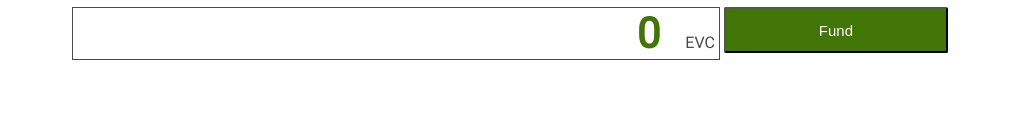
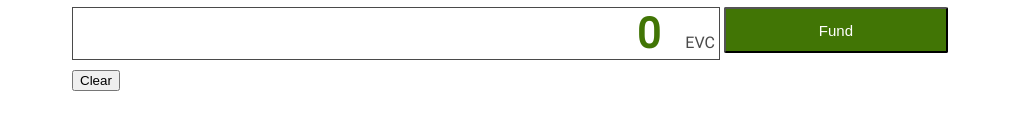
Before and after one commit to EvokeNet/blockchain, a React app: page / in a window 1280 px wide. Shown: the part 388-518 px from the top of the page, without its empty margins (130-1149 px from the left). Built offline with nearby package versions, Linux system fonts and the light colour scheme.

Commit message:
Adds functionality for clearing the donation text

```diff
--- a/src/components/MakeCampaignDonation.js
+++ b/src/components/MakeCampaignDonation.js
@@ -6,14 +6,18 @@ import Campaign from './Campaign.js';
 import Formatter from "../util/Formatter";
 
 class MakeCampaignDonation extends Component {
+
+  static defaultDonation = '0'
+
   constructor(props) {
     super(props);
 
     this.state = {
-      donationToDisplay: 0
+      donationToDisplay: MakeCampaignDonation.defaultDonation
     }
 
     this.handleDonation = this.handleDonation.bind(this);
+    this.clearDonation = this.clearDonation.bind(this);
   }
 
   handleDonation(event) {
@@ -21,6 +25,12 @@ class MakeCampaignDonation extends Component {
 
     this.setState({
       donationToDisplay: text
+    });
+  }
+
+  clearDonation(event) {
+    this.setState({
+      donationToDisplay: MakeCampaignDonation.defaultDonation
     });
   }
 
@@ -46,6 +56,11 @@ class MakeCampaignDonation extends Component {
             </div>
             <input type="button" value="Fund" className="fund-btn" />
           </div>
+          <input data-clear-btn
+                 type="button"
+                 value="Clear"
+                 className="clear-btn"
+                 onClick={this.clearDonation} />
         </div>
       </section>
     );
```
Also changed, not shown: 1 other file (tests, documents, lock files or other folders).
